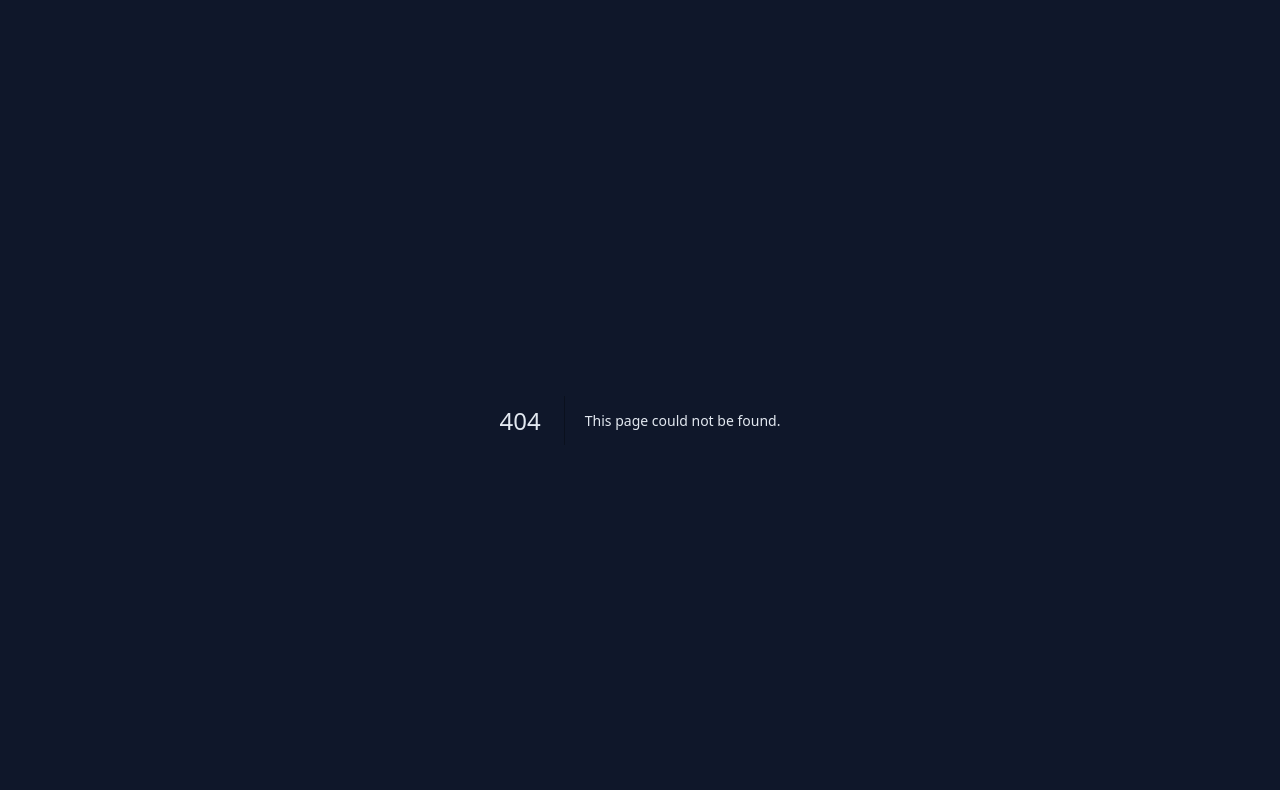
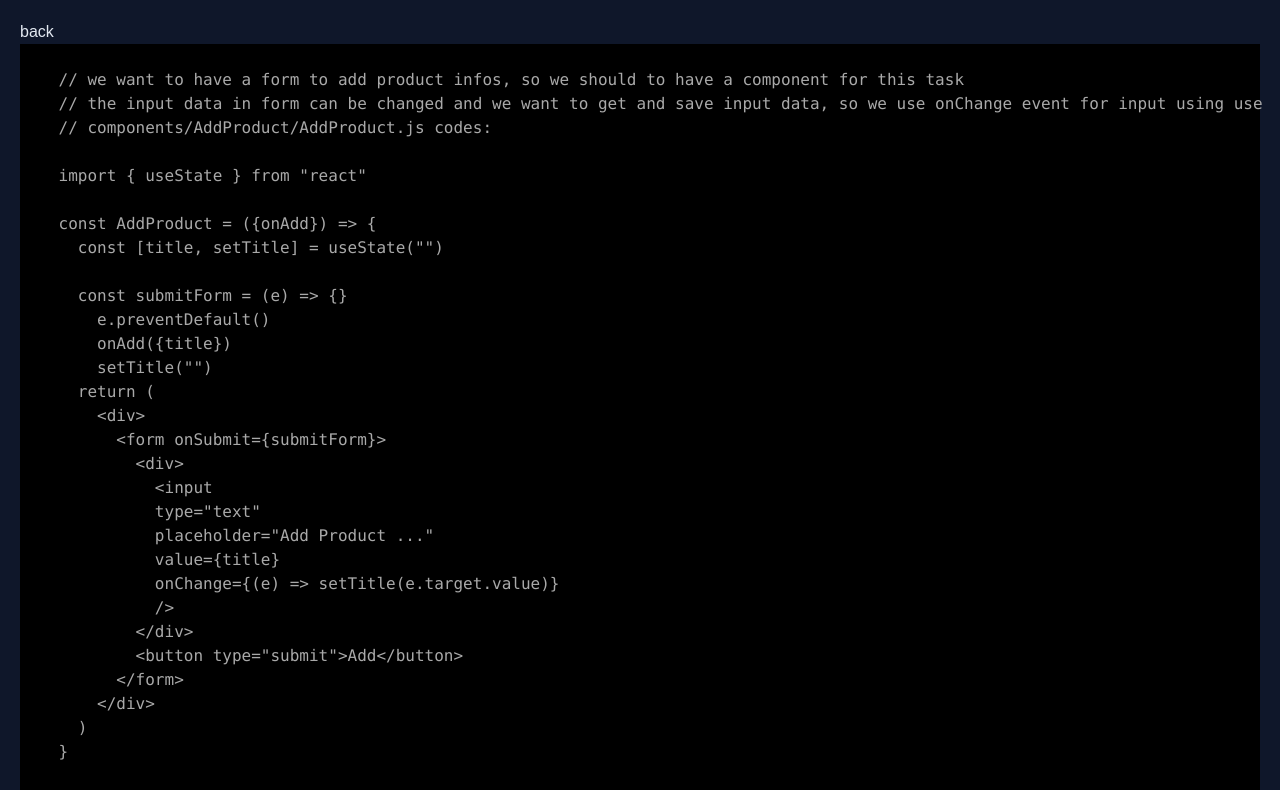
Before and after one commit to arefmaghdam/review-of-next.js14-react, a Next.js app: page /react/form-components in a window 1280 px wide. Before the commit this address had no page. Shown: the top 790 px of the page. Built offline with nearby package versions, Linux system fonts and the light colour scheme; a web font is replaced by a local one.

Commit message:
feat: review of react form components

```diff
--- /dev/null
+++ b/src/app/react/form-components/page.tsx
@@ -0,0 +1,62 @@
+import React, { FC } from "react";
+import Link from "next/link";
+import CodePreview from "../../../components/code-preview";
+
+const FormComponents: FC = () => {
+  return (
+    <div>
+      <Link href="/">back</Link>
+      <CodePreview
+        imgURL=""
+        content={`
+    // we want to have a form to add product infos, so we should to have a component for this task
+    // the input data in form can be changed and we want to get and save input data, so we use onChange event for input using use
+    // components/AddProduct/AddProduct.js codes:
+
+    import { useState } from "react"
+
+    const AddProduct = ({onAdd}) => {
+      const [title, setTitle] = useState("")
+
+      const submitForm = (e) => {}
+        e.preventDefault()
+        onAdd({title})
+        setTitle("")
+      return (
+        <div>
+          <form onSubmit={submitForm}>
+            <div>
+              <input
+              type="text"
+              placeholder="Add Product ..."
+              value={title}
+              onChange={(e) => setTitle(e.target.value)}
+              />
+            </div>
+            <button type="submit">Add</button>
+          </form>
+        </div>
+      )
+    }
+
+    export default AddProduct
+
+    // App.js codes:
+
+    const addProduct = (title) => {
+      const id = Math.floor(Math.random() * 10000)
+      const newProduct = {id, ...title}
+      setProducts([...products, newProduct])
+    }
+
+    return (
+      <AddProduct onAdd={addProduct} />
+      <ProductList products={products} onDelete={dleteProduct} />
+    )
+      `}
+      />
+    </div>
+  );
+};
+
+export default FormComponents;
--- a/src/components/providers/react-provider.tsx
+++ b/src/components/providers/react-provider.tsx
@@ -17,6 +17,7 @@ const ReactProvider: FC = () => {
       <Link href="/react/lists-and-keys">lists-and-keys</Link>
       <Link href="/react/state-and-hooks">state-and-hooks</Link>
       <Link href="/react/pass-data-and-events">pass-data-and-events</Link>
+      <Link href="/react/form-components">form-components</Link>
     </div>
   );
 };
```
